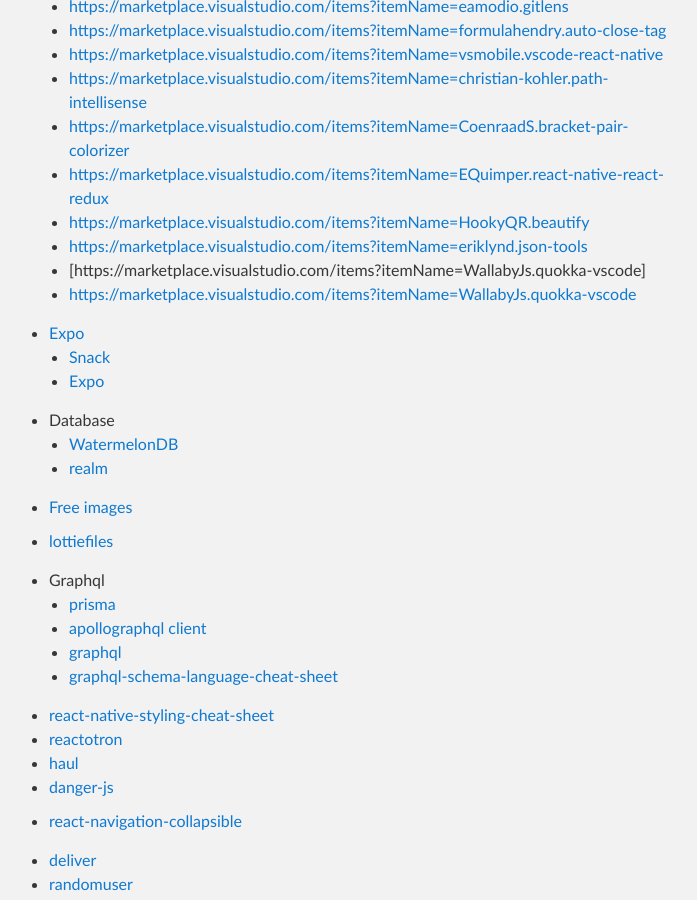
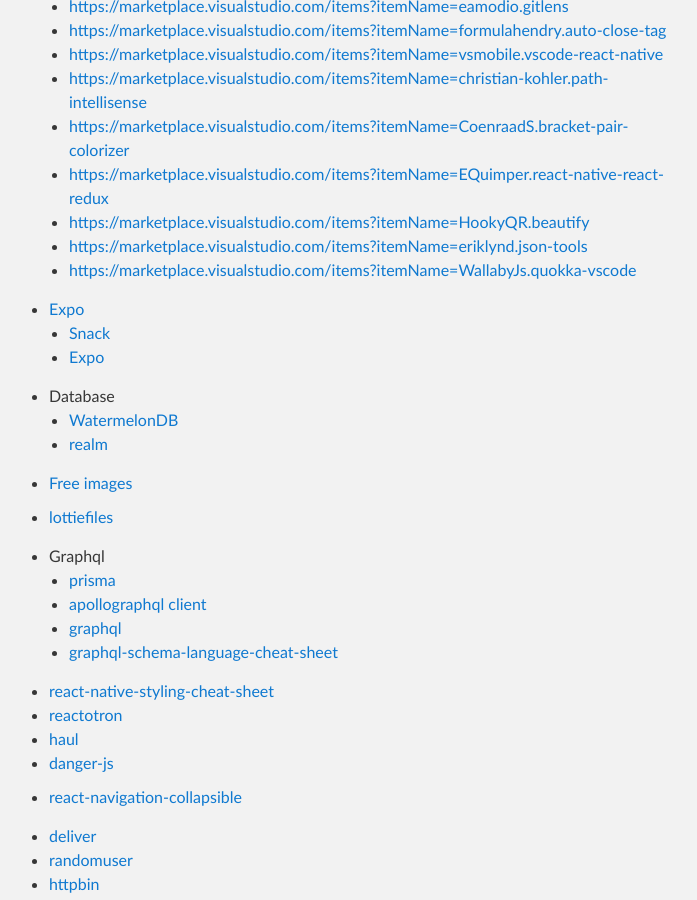
Before and after one commit to haapio/haapio.github.io, a Jekyll site: the page built from react-native.md, in a window 1280 px wide and 900 px high, scrolled down 3774 px. Shown: the whole window, without its empty margins (291-988 px from the left). Built offline with Jekyll 4.4.1, drawn with Linux system fonts in a browser that asks for light colours; the repository's description, which GitHub fills in, is left out; our own code applies the rules of GitHub Pages for plain Markdown files.

Commit message:
Update react-native.md

```diff
--- a/react-native.md
+++ b/react-native.md
@@ -153,8 +153,7 @@ layout: default
   - [https://marketplace.visualstudio.com/items?itemName=EQuimper.react-native-react-redux](https://marketplace.visualstudio.com/items?itemName=EQuimper.react-native-react-redux)
   - [https://marketplace.visualstudio.com/items?itemName=HookyQR.beautify](https://marketplace.visualstudio.com/items?itemName=HookyQR.beautify)
   - [https://marketplace.visualstudio.com/items?itemName=eriklynd.json-tools](https://marketplace.visualstudio.com/items?itemName=eriklynd.json-tools)
-  - [https://marketplace.visualstudio.com/items?itemName=WallabyJs.quokka-vscode]
-  - [https://marketplace.visualstudio.com/items?itemName=WallabyJs.quokka-vscode]()
+  - [https://marketplace.visualstudio.com/items?itemName=WallabyJs.quokka-vscode](https://marketplace.visualstudio.com/items?itemName=WallabyJs.quokka-vscode)
 
 - [Expo](https://expo.io)
   - [Snack](https://snack.expo.io)
```
